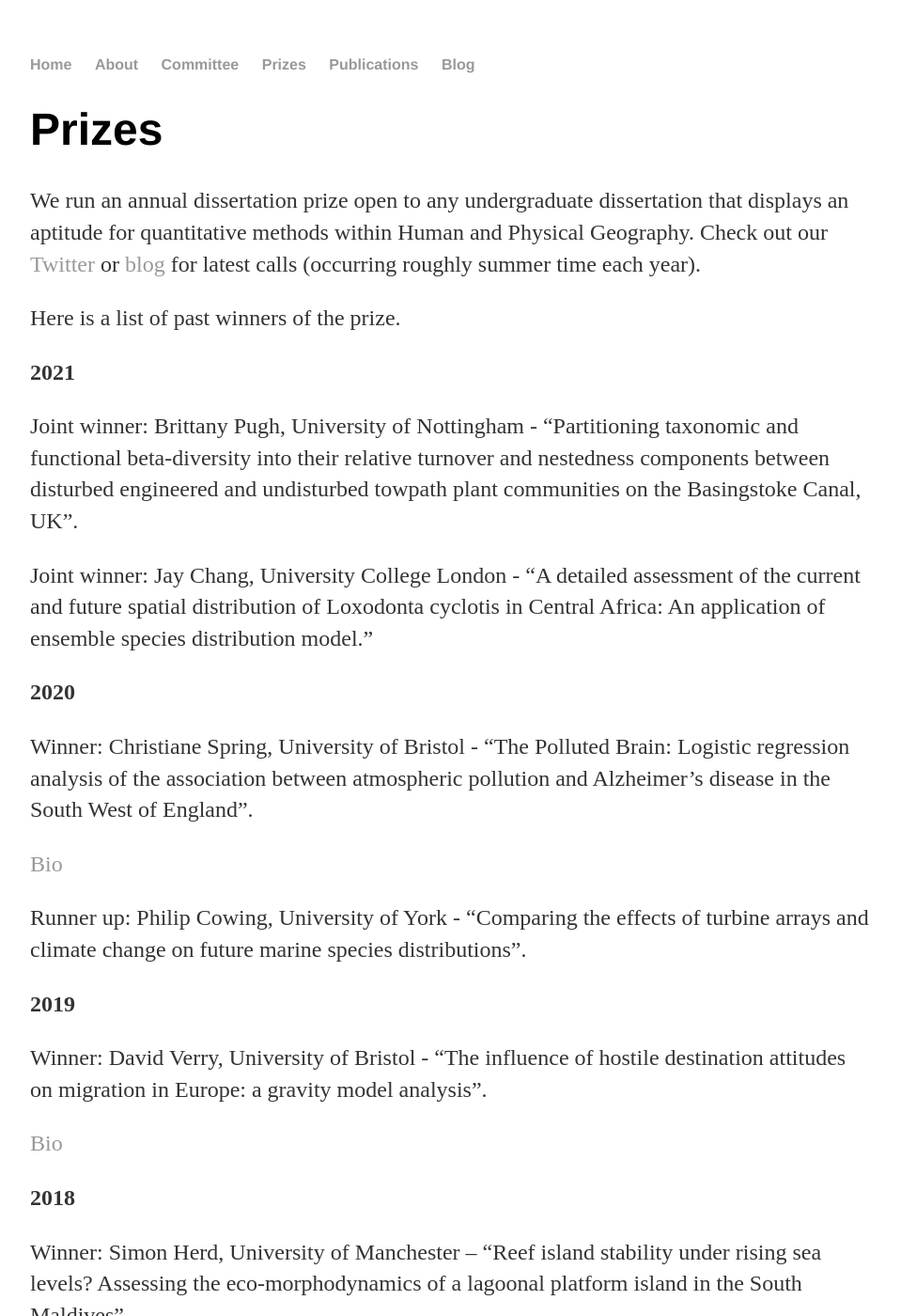
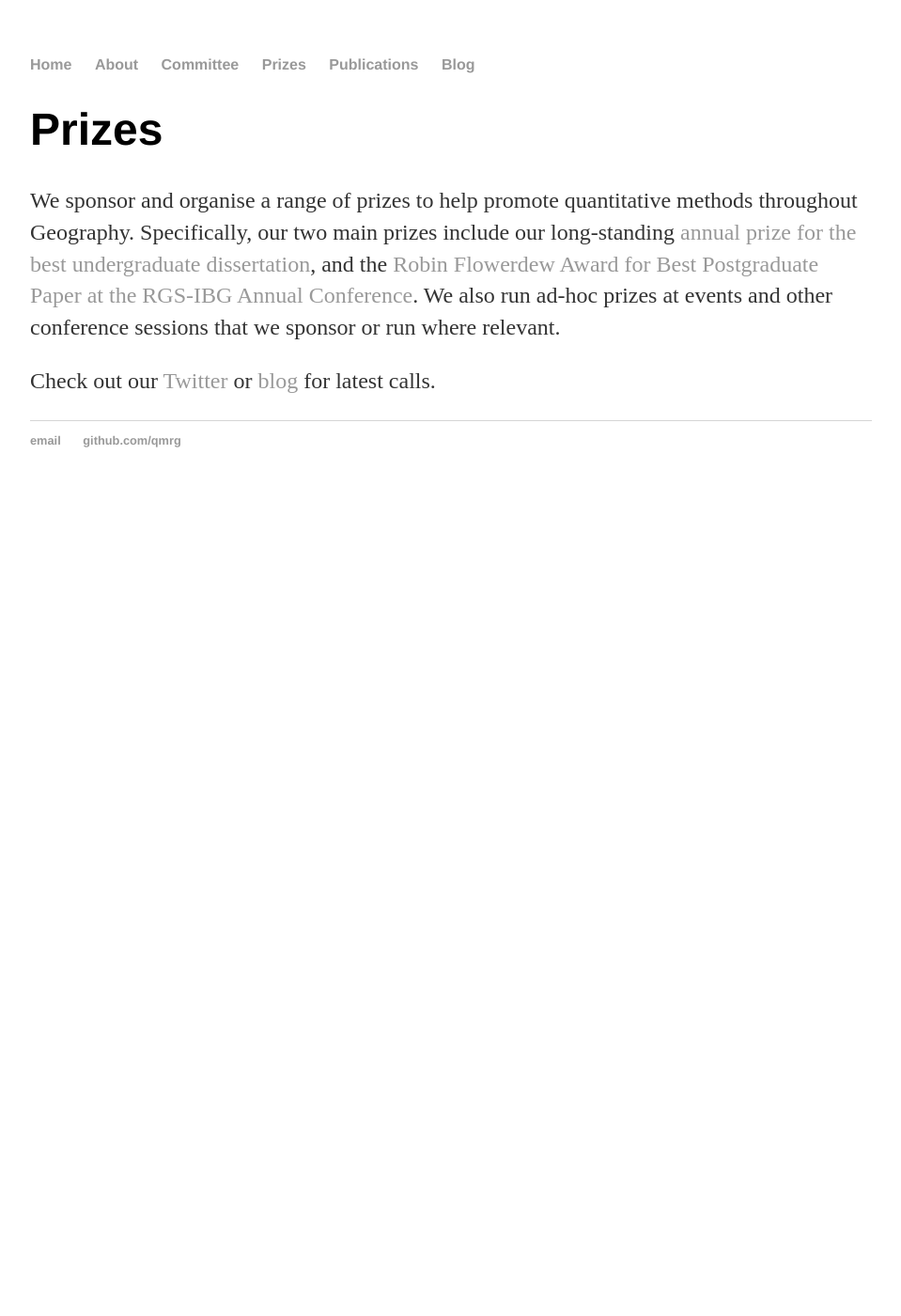
Before and after one commit to qmrg/qmrg.github.io, a Jekyll site: the page built from prizes.md, in a window 1280 px wide and 1400 px high. Shown: the whole window at 94% size, without its empty margins (160-1119 px from the left). Built offline with Jekyll 4.4.1, drawn with Linux system fonts in a browser that asks for light colours; some of the changed text lies outside the part shown.

Commit message:
Update prizes.md

```diff
--- a/prizes.md
+++ b/prizes.md
@@ -5,64 +5,6 @@ title: "Prizes"
 
 # Prizes
 
-We run an annual dissertation prize open to any undergraduate dissertation that displays an aptitude for quantitative methods within Human and Physical Geography. Check out our [Twitter](https://twitter.com/qmrg_rgs_ibg) or [blog](https://qmrg.github.io/blog) for latest calls (occurring roughly summer time each year).
+We sponsor and organise a range of prizes to help promote quantitative methods throughout Geography. Specifically, our two main prizes include our long-standing [annual prize for the best undergraduate dissertation](https://qmrg.github.io/dissertation_prize), and the [Robin Flowerdew Award for Best Postgraduate Paper at the RGS-IBG Annual Conference](https://qmrg.github.io/dissertation_prize). We also run ad-hoc prizes at events and other conference sessions that we sponsor or run where relevant.
 
-Here is a list of past winners of the prize.
-
-**2021**
-
-Joint winner: Brittany Pugh, University of Nottingham - "Partitioning taxonomic and functional beta-diversity into their relative turnover and nestedness components between disturbed engineered and undisturbed towpath plant communities on the Basingstoke Canal, UK".
-
-Joint winner: Jay Chang, University College London - "A detailed assessment of the current and future spatial distribution of Loxodonta cyclotis in Central Africa: An application of ensemble species distribution model."
-
-**2020**
-
-Winner: Christiane Spring, University of Bristol - “The Polluted Brain: Logistic regression analysis of the association between atmospheric pollution and Alzheimer’s disease in the South West of England”.
-
-[Bio](https://qmrg.github.io/blog/2020/11/10/bio-spring)
-
-Runner up: Philip Cowing, University of York - "Comparing the effects of turbine arrays and climate change on future marine species distributions".
-
-**2019**
-
-Winner: David Verry, University of Bristol - “The influence of hostile destination attitudes on migration in Europe: a gravity model analysis”.
-
-[Bio](https://qmrg.github.io/blog/2020/11/03/Verry_bio)
-
-**2018**
-
-Winner: Simon Herd, University of Manchester – “Reef island stability under rising sea levels? Assessing the eco-morphodynamics of a lagoonal platform island in the South Maldives”.
-
-**2017**
-
-Winner: Laurence Day, University of St Andrews – “The relationship between forest cover and malaria incidence in Bangladesh: A spatio-statistical analysis”.
-
-**2016**
-
-Human Geography Winner: Emily Ellis, University of St Andrews – ‘A Geographically Weighted Regression of Domestic Heat Demand in Glasgow’
-
-Physical Geography Winner: James Kirkham, Durham University – “Magnitude-frequency relations of iceberg disintegration in Vaigat, West Greenland”
-
-**2015**
-
-Human Geography Winner: Chris Moore, University of Bristol – “The Economic Impact of the Naxalite Insurgency on Indian States, 1982-2007: Evidence from a Synthetic Control Approach”
-
-Physical Geography Winner: Fergus McClean, University of Dundee – “A New Approach to Index Flood Estimation for Ungauged Catchments”
-
-**2014**
-
-Winner: Gareth Griffith, University of Bristol – “Behind the aggregate curtain: developing an advanced modelling approach to investigating health segregation”
-
-Runner up: James Brennan, University College London – “Validation of a spectrally invariant model of canopy radiative transfer with MODIS data and its application to canopy dynamics in Amazon Forests”
-
-Runner up: Benno Simmons, Oxford University – “Geodiversity and biodiversity: evaluating the predictive power and surrogacy performance of abiotic heterogeneity in the United Kingdom”
-
-**2011**
-
-Winner: Tadas Nikonovas, Swansea University – “Dynamics of night time emissions in Europe”
-
-**2010**
-
-Winner: Laura Steele, University of Bristol – “A Multilevel Modelling Approach to Ethnic Residential Segregation in Urban England, 1991-2001″
-
-Runners up: Tim Foster and Robin Wilson’s entries, from University College London and the University of Southampton respectively.
+Check out our [Twitter](https://twitter.com/qmrg_rgs_ibg) or [blog](https://qmrg.github.io/blog) for latest calls.
```
